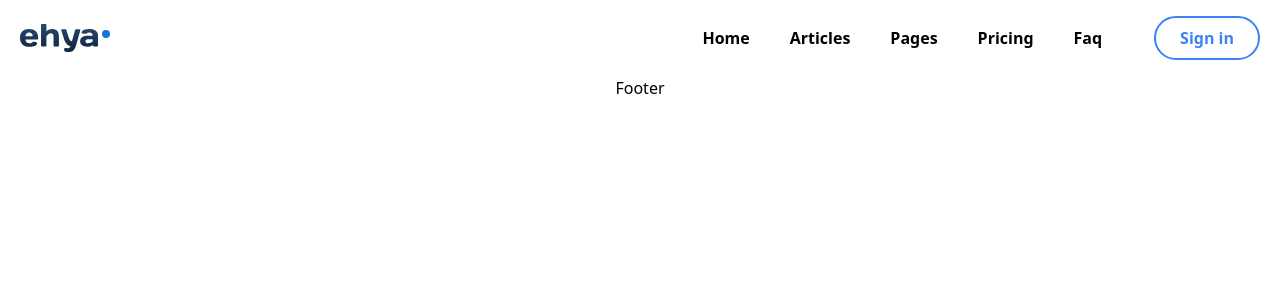
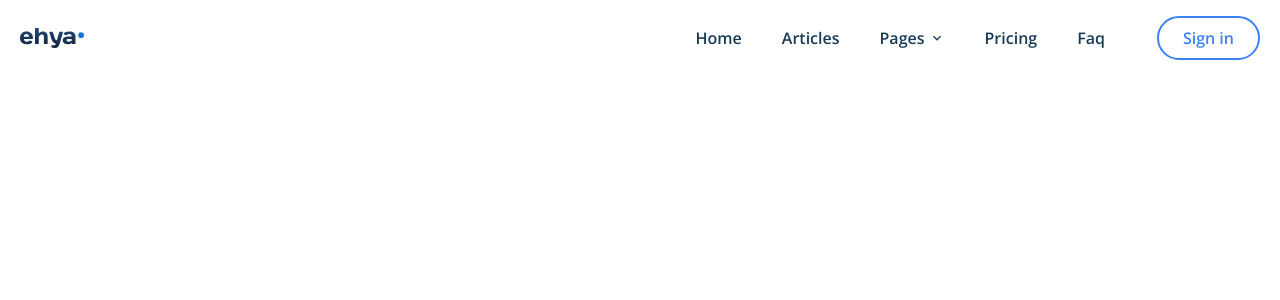
Before and after one commit to NV22067/BLOG_PROJECT, a React (Create React App) app: page /blog/1 in a window 1280 px wide. Shown: the top 300 px of the page. Built offline with nearby package versions, Linux system fonts and the light colour scheme.

Commit message:
responsive header

```diff
--- a/src/App.css
+++ b/src/App.css
@@ -1,43 +1 @@
-.App {
-    text-align: center;
-  }
-
-
-  .App-logo {
-    height: 40vmin;
-    pointer-events: none;
-  }
-
-
-  @media (prefers-reduced-motion: no-preference) {
-    .App-logo {
-      animation: App-logo-spin infinite 20s linear;
-    }
-  }
-
-
-  .App-header {
-    background-color: #282c34;
-    min-height: 100vh;
-    display: flex;
-    flex-direction: column;
-    align-items: center;
-    justify-content: center;
-    font-size: calc(10px + 2vmin);
-    color: white;
-  }
-
-
-  .App-link {
-    color: #61dafb;
-  }
-
-
-  @keyframes App-logo-spin {
-    from {
-      transform: rotate(0deg);
-    }
-    to {
-      transform: rotate(360deg);
-    }
-  }
+@import url('https://fonts.googleapis.com/css2?family=Open+Sans:ital,wght@0,300..800;1,300..800&family=Roboto:ital,wght@0,100;0,300;0,400;0,500;0,700;0,900;1,100;1,300;1,400;1,500;1,700;1,900&display=swap')
--- a/src/App.js
+++ b/src/App.js
@@ -3,7 +3,7 @@ import HomePage from "./pages/HomePage";
 
 function App() {
   return (
-    <div className="App">
+    <div className="App font-opensans">
       <HomePage />
     </div>
   );
--- a/src/components/Footer.jsx
+++ b/src/components/Footer.jsx
@@ -1,7 +1,7 @@
 import React from "react";
 
 const Footer = () => {
-  return <div>Footer</div>;
+  return <div></div>;
 };
 
 export default Footer;
--- a/src/components/Header.jsx
+++ b/src/components/Header.jsx
@@ -1,41 +1,89 @@
-import React from "react";
+import React, { useState } from "react";
+import { AiOutlineMenu, AiOutlineClose } from "react-icons/ai";
+import { MdKeyboardArrowDown } from "react-icons/md";
+
 import { images } from "../constants";
 
 const navItemsInfo = [
-  { name: "Home" },
-  { name: "Articles" },
-  { name: "Pages" },
-  { name: "Pricing" },
-  { name: "Faq" },
+  { name: "Home", type: "link" },
+  { name: "Articles", type: "link" },
+  { name: "Pages", type: "dropdown", items: ["About us", "Contact us"] },
+  { name: "Pricing", type: "link" },
+  { name: "Faq", type: "link" },
 ];
 
-const NavItem = ({ name }) => {
+const NavItem = ({ item }) => {
   return (
     <li className="relative group">
-      <a href="/" className="px-4 py-2">
-        {name}
-      </a>
-      <span className="text-blue-500 absolute transition-all duration-500 font-bold right-0 top-0 group-hover:right-[90%] opacity-0 group-hover:opacity-100">
-        /
-      </span>
+      {item.type === "link" ? (
+        <>
+          <a href="/" className="px-4 py-2">
+            {item.name}
+          </a>
+          <span className="text-blue-500 absolute transition-all duration-500 font-bold right-0 top-0 group-hover:right-[90%] opacity-0 group-hover:opacity-100">
+            /
+          </span>
+        </>
+      ) : (
+        <>
+          <a href="/" className="px-4 py-2 flex gap-x-1 items-center">
+            <span>{item.name}</span>
+            <MdKeyboardArrowDown />
+          </a>
+          <div className="hidden transition-all duration-500 pt-4 absolute bottom-0 right-0 transform translate-y-full group-hover:block w-max">
+            <ul className="flex flex-col shadow-lg rounded-lg overflow-hidden">
+              {item.items.map((page) => (
+                <a
+                  href="/"
+                  className="hover:bg-dark-hard hover:text-white px-4 py-2 text-white lg:text-dark-soft"
+                >
+                  {page}
+                </a>
+              ))}
+            </ul>
+          </div>
+        </>
+      )}
     </li>
   );
 };
 
 const Header = () => {
+  const [navIsVisible, setNavIsVisible] = useState(false);
+
+  const navVisibilityHandler = () => {
+    setNavIsVisible((curState) => {
+      return !curState;
+    });
+  };
+
   return (
     <section>
       <header className="container mx-auto px-5 flex justify-between py-4 items-center">
         <div>
-          <img src={images.Logo} alt="logo" />
+          <img className="w-16" src={images.Logo} alt="logo" />
         </div>
-        <div className="flex gap-x-9 items-center">
-          <ul className="flex gap-x-2 font-semibold">
+        <div className="lg:hidden z-50">
+          {navIsVisible ? (
+            <AiOutlineClose
+              className="w-6 h-6"
+              onClick={navVisibilityHandler}
+            />
+          ) : (
+            <AiOutlineMenu className="w-6 h-6" onClick={navVisibilityHandler} />
+          )}
+        </div>
+        <div
+          className={`${
+            navIsVisible ? "right-0" : "-right-full"
+          } transition-all duration-300 mt-[56px] lg:mt-0 bg-dark-hard lg:bg-transparent z-[49] flex flex-col w-full lg:w-auto justify-center lg:justify-end lg:flex-row fixed top-0 bottom-0 lg:static gap-x-9 items-center`}
+        >
+          <ul className="text-white items-center gap-y-5 lg:text-dark-soft flex flex-col lg:flex-row gap-x-2 font-semibold">
             {navItemsInfo.map((item) => (
-              <NavItem key={item.name} name={item.name} />
+              <NavItem key={item.name} item={item} />
             ))}
           </ul>
-          <button className="border-2 border-blue-500 px-6 py-2 rounded-full text-blue-500 font-semibold hover:bg-blue-500 hover:text-white transition-all duration-300">
+          <button className="mt-5 lg:mt-0 border-2 border-blue-500 px-6 py-2 rounded-full text-blue-500 font-semibold hover:bg-blue-500 hover:text-white transition-all duration-300">
             Sign in
           </button>
         </div>
--- a/tailwind.config.js
+++ b/tailwind.config.js
@@ -1,10 +1,20 @@
 /** @type {import('tailwindcss').Config} */
 module.exports = {
-  content: [
-  "./src/**/*.{js,jsx,ts,tsx}",
-  ],
+  content: ["./src/**/*.{js,jsx,ts,tsx}"],
   theme: {
-  extend: {},
+    extend: {
+      colors: {
+        primary: "#1565D8",
+        dark: {
+          hard: "#0D2436",
+          soft: "#183B56",
+        },
+      },
+      fontFamily: {
+        opensans: ["'Open Sans'", "sans-serif"],
+        roboto: ["'Roboto'", "sans-serif"],
+      },
+    },
   },
   plugins: [],
-  }
+};
```
Also changed, not shown: package.json (+8 -7 lines), 2 other files (tests, documents, lock files or other folders).
